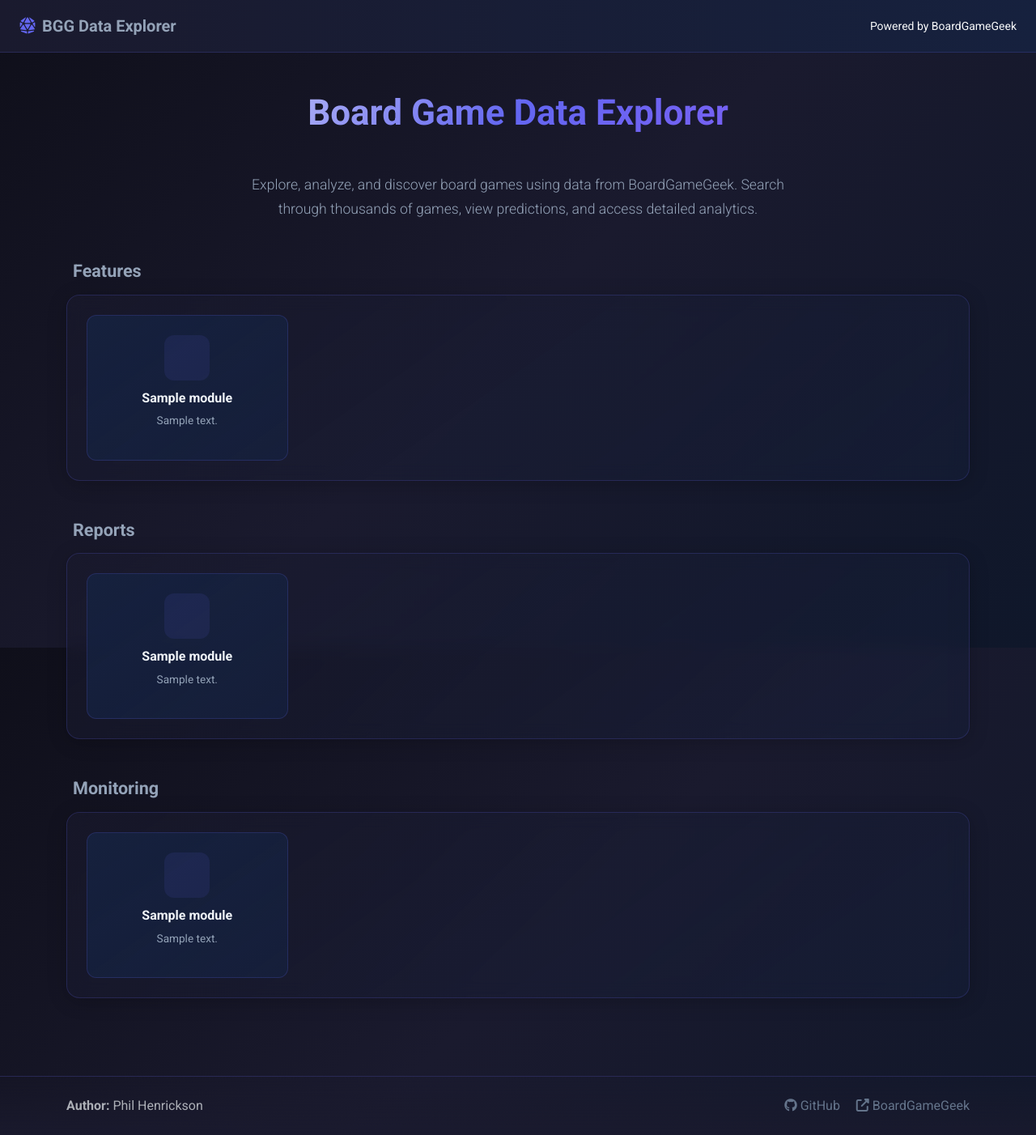
After one commit to phenrickson/bgg-dash-viewer, a Flask app: template src/templates/landing.html in a window 1280 px wide. The commit adds this page. Shown: the whole page at 81% size. Run offline with Flask 3, Linux system fonts and the light colour scheme; the template is opened without the code that fills it: most values are stand-ins (such as "Sample title", 1, 10 or a date in 2020).

Commit message:
adding flask landing page. fixes to look and feel

```diff
--- a/src/app.py
+++ b/src/app.py
@@ -10,6 +10,7 @@ from flask_caching import Cache
 
 from .config import get_app_config
 from .theme import VIZRO_BOOTSTRAP
+from .landing import landing_bp
 
 # Configure logging
 logging.basicConfig(
@@ -22,6 +23,7 @@ logger = logging.getLogger(__name__)
 app_config = get_app_config()
 
 # Initialize Dash app with Vizro Bootstrap theme
+# Mount Dash at /app/ so Flask can serve the landing page at /
 app = dash.Dash(
     __name__,
     external_stylesheets=[VIZRO_BOOTSTRAP, dbc.icons.FONT_AWESOME],
@@ -29,6 +31,7 @@ app = dash.Dash(
         {"name": "viewport", "content": "width=device-width, initial-scale=1"},
     ],
     suppress_callback_exceptions=True,
+    url_base_pathname="/app/",
 )
 
 # Add clientside callback to set dark mode by default
@@ -47,7 +50,7 @@ app.clientside_callback(
 app.clientside_callback(
     """
     function(pathname) {
-        if (pathname === "/game-search") {
+        if (pathname === "/app/game-search") {
             return "load";
         }
         return "init";
@@ -69,6 +72,24 @@ cache = Cache(
         "CACHE_DEFAULT_TIMEOUT": app_config["cache_timeout"],
     },
 )
+
+# Register Flask landing page blueprint
+app.server.register_blueprint(landing_bp)
+
+
+# Serve Flask landing page at root instead of Dash
+@app.server.route("/")
+def index():
+    """Serve the landing page."""
+    from flask import render_template
+    from .landing import FEATURES, REPORTS, MONITORING
+
+    return render_template(
+        "landing.html",
+        features=FEATURES,
+        reports=REPORTS,
+        monitoring=MONITORING,
+    )
 
 # Define app layout with URL routing
 app.layout = html.Div(
@@ -104,15 +125,16 @@ def display_page(pathname: str) -> Any:
 
     logger.info(f"Routing to: {pathname}")
 
-    if pathname == "/game-search":
+    # Routes are now under /app/ prefix
+    if pathname == "/app/game-search":
         return create_game_search_layout()
-    elif pathname == "/dashboard":
+    elif pathname == "/app/dashboard":
         return create_dashboard_layout()
-    elif pathname == "/new-games":
+    elif pathname == "/app/new-games":
         return create_new_games_layout()
-    elif pathname == "/upcoming-predictions":
+    elif pathname == "/app/upcoming-predictions":
         return create_upcoming_predictions_layout()
-    elif pathname and pathname.startswith("/game/"):
+    elif pathname and pathname.startswith("/app/game/"):
         try:
             game_id = int(pathname.split("/")[-1])
             return create_game_details_layout(game_id)
@@ -125,7 +147,8 @@ def display_page(pathname: str) -> Any:
                 ]
             )
     else:
-        return create_home_layout()
+        # Default to game search as the main Dash page
+        return create_game_search_layout()
 
 
 # Import and register callbacks when module is loaded
--- a/src/layouts/new_games.py
+++ b/src/layouts/new_games.py
@@ -74,7 +74,8 @@ def create_new_games_layout() -> html.Div:
                     # Results container
                     html.Div(id="new-games-results-container"),
                 ],
-                className="mb-5",
+                fluid=True,
+                className="py-4 px-4",
             ),
             create_footer(),
         ],
--- /dev/null
+++ b/src/static/landing.css
@@ -0,0 +1,318 @@
+/* Landing Page Styles - Board Game Data Explorer */
+
+/* ==========================================================================
+   Base Styles
+   ========================================================================== */
+
+:root {
+    --bg-primary: #0f0f1a;
+    --bg-secondary: #1a1a2e;
+    --bg-card: #16213e;
+    --bg-card-hover: #1f2b47;
+    --border-color: rgba(99, 102, 241, 0.2);
+    --border-hover: rgba(99, 102, 241, 0.4);
+    --text-primary: #f1f5f9;
+    --text-secondary: #94a3b8;
+    --text-muted: #64748b;
+    --accent-primary: #6366f1;
+    --accent-secondary: #8b5cf6;
+    --accent-glow: rgba(99, 102, 241, 0.15);
+}
+
+* {
+    box-sizing: border-box;
+}
+
+body {
+    font-family: 'Roboto', -apple-system, BlinkMacSystemFont, 'Segoe UI', sans-serif;
+    background: linear-gradient(135deg, var(--bg-primary) 0%, #1a1a2e 50%, #0f172a 100%);
+    background-attachment: fixed;
+    color: var(--text-primary);
+    min-height: 100vh;
+    display: flex;
+    flex-direction: column;
+    margin: 0;
+}
+
+/* ==========================================================================
+   Header / Navbar
+   ========================================================================== */
+
+.navbar {
+    background: linear-gradient(90deg, #1a1a2e 0%, #16213e 100%);
+    border-bottom: 1px solid rgba(99, 102, 241, 0.2);
+    padding: 0.75rem 0;
+}
+
+.navbar-brand {
+    font-weight: 700;
+    font-size: 1.25rem;
+    color: var(--text-secondary) !important;
+    transition: all 0.2s ease;
+}
+
+.navbar-brand:hover {
+    color: var(--text-primary) !important;
+}
+
+.navbar-brand i {
+    color: #6366f1 !important;
+}
+
+/* ==========================================================================
+   Main Content
+   ========================================================================== */
+
+main {
+    flex: 1;
+}
+
+h1 {
+    font-weight: 700;
+    font-size: 2.75rem;
+    background: linear-gradient(135deg, var(--text-primary) 0%, var(--accent-primary) 50%, var(--accent-secondary) 100%);
+    -webkit-background-clip: text;
+    -webkit-text-fill-color: transparent;
+    background-clip: text;
+}
+
+.about-section .lead {
+    color: var(--text-secondary);
+    max-width: 700px;
+    margin: 0 auto;
+    font-size: 1.1rem;
+    line-height: 1.7;
+}
+
+/* ==========================================================================
+   Section Containers
+   ========================================================================== */
+
+.module-section {
+    margin-bottom: 2.5rem;
+}
+
+.section-title {
+    font-size: 1.35rem;
+    font-weight: 600;
+    color: var(--text-secondary);
+    margin-bottom: 1rem;
+    padding-left: 0.5rem;
+}
+
+.section-container {
+    background: linear-gradient(145deg, rgba(26, 26, 46, 0.6) 0%, rgba(22, 33, 62, 0.4) 100%);
+    border: 1px solid var(--border-color);
+    border-radius: 16px;
+    padding: 1.5rem;
+    backdrop-filter: blur(10px);
+    box-shadow: 0 4px 24px rgba(0, 0, 0, 0.2);
+}
+
+/* ==========================================================================
+   Module Cards
+   ========================================================================== */
+
+.module-card-link {
+    text-decoration: none;
+    display: block;
+    height: 100%;
+}
+
+.module-card-link.disabled {
+    cursor: default;
+}
+
+.module-card {
+    background: linear-gradient(145deg, var(--bg-card) 0%, rgba(22, 33, 62, 0.8) 100%);
+    border: 1px solid var(--border-color);
+    border-radius: 12px;
+    padding: 1.5rem 1rem;
+    text-align: center;
+    height: 100%;
+    min-height: 180px;
+    transition: all 0.3s cubic-bezier(0.4, 0, 0.2, 1);
+    position: relative;
+    display: flex;
+    flex-direction: column;
+    align-items: center;
+    overflow: hidden;
+}
+
+.module-card::before {
+    content: '';
+    position: absolute;
+    top: 0;
+    left: 0;
+    right: 0;
+    height: 2px;
+    background: linear-gradient(90deg, transparent, var(--accent-primary), transparent);
+    opacity: 0;
+    transition: opacity 0.3s ease;
+}
+
+.module-card:hover {
+    transform: translateY(-4px);
+    border-color: var(--border-hover);
+    box-shadow: 0 12px 40px rgba(99, 102, 241, 0.15), 0 4px 12px rgba(0, 0, 0, 0.3);
+    background: linear-gradient(145deg, var(--bg-card-hover) 0%, rgba(31, 43, 71, 0.9) 100%);
+}
+
+.module-card:hover::before {
+    opacity: 1;
+}
+
+.module-card.coming-soon {
+    opacity: 0.5;
+}
+
+.module-card.coming-soon:hover {
+    transform: none;
+    box-shadow: none;
+    border-color: var(--border-color);
+    background: linear-gradient(145deg, var(--bg-card) 0%, rgba(22, 33, 62, 0.8) 100%);
+}
+
+.module-card.coming-soon:hover::before {
+    opacity: 0;
+}
+
+/* Module Icon */
+.module-icon {
+    font-size: 1.75rem;
+    margin-bottom: 0.75rem;
+    width: 56px;
+    height: 56px;
+    display: flex;
+    align-items: center;
+    justify-content: center;
+    background: rgba(99, 102, 241, 0.1);
+    border-radius: 12px;
+    transition: all 0.3s ease;
+}
+
+.module-card:hover .module-icon {
+    transform: scale(1.05);
+    background: rgba(99, 102, 241, 0.15);
+}
+
+/* Module Title */
+.module-title {
+    font-size: 1rem;
+    font-weight: 600;
+    color: var(--text-primary);
+    margin-bottom: 0.5rem;
+    transition: color 0.2s ease;
+}
+
+.module-card:hover .module-title {
+    color: #fff;
+}
+
+/* Module Description */
+.module-description {
+    font-size: 0.85rem;
+    color: var(--text-secondary);
+    margin-bottom: 0;
+    line-height: 1.5;
+    flex-grow: 1;
+}
+
+/* Coming Soon Badge */
+.coming-soon-badge {
+    position: absolute;
+    top: 10px;
+    right: 10px;
+    background: linear-gradient(135deg, rgba(99, 102, 241, 0.3) 0%, rgba(139, 92, 246, 0.3) 100%);
+    color: #c4b5fd;
+    font-size: 0.6rem;
+    font-weight: 600;
+    padding: 0.25rem 0.5rem;
+    border-radius: 6px;
+    text-transform: uppercase;
+    letter-spacing: 0.5px;
+    border: 1px solid rgba(139, 92, 246, 0.3);
+}
+
+/* ==========================================================================
+   Icon Colors (matching the example)
+   ========================================================================== */
+
+/* Feature colors */
+.icon-orange { color: #f97316; }
+.icon-purple { color: #a855f7; }
+.icon-green { color: #22c55e; }
+.icon-blue { color: #3b82f6; }
+
+/* Report colors */
+.icon-red { color: #ef4444; }
+.icon-cyan { color: #06b6d4; }
+.icon-pink { color: #ec4899; }
+.icon-yellow { color: #eab308; }
+
+/* Monitoring colors */
+.icon-teal { color: #14b8a6; }
+.icon-indigo { color: #6366f1; }
+
+/* ==========================================================================
+   Footer
+   ========================================================================== */
+
+.footer {
+    background: linear-gradient(180deg, transparent 0%, rgba(26, 26, 46, 0.8) 100%);
+    border-top: 1px solid var(--border-color);
+    margin-top: auto;
+}
+
+.footer a {
+    text-decoration: none;
+    transition: all 0.2s ease;
+    color: var(--text-muted) !important;
+}
+
+.footer a:hover {
+    color: var(--accent-primary) !important;
+}
+
+/* ==========================================================================
+   Responsive Adjustments
+   ========================================================================== */
+
+@media (max-width: 768px) {
+    h1 {
+        font-size: 2rem;
+    }
+
+    .section-title {
+        font-size: 1.25rem;
+    }
+
+    .section-container {
+        padding: 1rem;
+    }
+
+    .module-card {
+        min-height: 160px;
+        padding: 1.25rem 0.75rem;
+    }
+
+    .module-icon {
+        font-size: 1.5rem;
+        width: 40px;
+        height: 40px;
+    }
+}
+
+@media (max-width: 576px) {
+    h1 {
+        font-size: 1.75rem;
+    }
+
+    .about-section .lead {
+        font-size: 1rem;
+    }
+
+    .module-card {
+        min-height: 140px;
+    }
+}
--- /dev/null
+++ b/src/templates/landing.html
@@ -0,0 +1,168 @@
+<!DOCTYPE html>
+<html lang="en" data-bs-theme="dark">
+<head>
+    <meta charset="UTF-8">
+    <meta name="viewport" content="width=device-width, initial-scale=1.0">
+    <title>Board Game Data Explorer</title>
+    <!-- Bootstrap 5 CSS -->
+    <link href="https://cdn.jsdelivr.net/npm/bootstrap@5.3.2/dist/css/bootstrap.min.css" rel="stylesheet">
+    <!-- Font Awesome -->
+    <link href="https://cdnjs.cloudflare.com/ajax/libs/font-awesome/6.5.1/css/all.min.css" rel="stylesheet">
+    <!-- Google Fonts -->
+    <link href="https://fonts.googleapis.com/css2?family=Roboto:wght@300;400;500;700&display=swap" rel="stylesheet">
+    <!-- Custom Landing Page Styles -->
+    <link href="{{ url_for('landing.static', filename='landing.css') }}" rel="stylesheet">
+</head>
+<body>
+    <!-- Header -->
+    <nav class="navbar navbar-dark">
+        <div class="container-fluid px-4">
+            <a class="navbar-brand" href="/">
+                <i class="fas fa-dice-d20 me-2"></i>BGG Data Explorer
+            </a>
+            <div class="d-flex align-items-center">
+                <a href="https://boardgamegeek.com" target="_blank" class="text-light text-decoration-none">
+                    <small>Powered by BoardGameGeek</small>
+                </a>
+            </div>
+        </div>
+    </nav>
+
+    <!-- Main Content -->
+    <main class="container py-5">
+        <!-- Page Title -->
+        <h1 class="text-center mb-5">Board Game Data Explorer</h1>
+
+        <!-- About Section -->
+        <div class="about-section text-center mb-5">
+            <p class="lead">
+                Explore, analyze, and discover board games using data from BoardGameGeek.
+                Search through thousands of games, view predictions, and access detailed analytics.
+            </p>
+        </div>
+
+        <!-- Features Section -->
+        <section class="module-section mb-5">
+            <h2 class="section-title">Features</h2>
+            <div class="section-container">
+                <div class="row g-4">
+                    {% for module in features %}
+                    <div class="col-12 col-sm-6 col-lg-3">
+                        {% if module.route %}
+                        <a href="{{ module.route }}" class="module-card-link">
+                        {% else %}
+                        <div class="module-card-link disabled">
+                        {% endif %}
+                            <div class="module-card {% if not module.route %}coming-soon{% endif %}">
+                                <div class="module-icon" style="color: {{ module.color }}">
+                                    <i class="{{ module.icon }}"></i>
+                                </div>
+                                <h5 class="module-title">{{ module.title }}</h5>
+                                <p class="module-description">{{ module.description }}</p>
+                                {% if not module.route %}
+                                <span class="coming-soon-badge">Coming Soon</span>
+                                {% endif %}
+                            </div>
+                        {% if module.route %}
+                        </a>
+                        {% else %}
+                        </div>
+                        {% endif %}
+                    </div>
+                    {% endfor %}
+                </div>
+            </div>
+        </section>
+
+        <!-- Reports Section -->
+        <section class="module-section mb-5">
+            <h2 class="section-title">Reports</h2>
+            <div class="section-container">
+                <div class="row g-4">
+                    {% for module in reports %}
+                    <div class="col-12 col-sm-6 col-lg-3">
+                        {% if module.route %}
+                        <a href="{{ module.route }}" class="module-card-link">
+                        {% else %}
+                        <div class="module-card-link disabled">
+                        {% endif %}
+                            <div class="module-card {% if not module.route %}coming-soon{% endif %}">
+                                <div class="module-icon" style="color: {{ module.color }}">
+                                    <i class="{{ module.icon }}"></i>
+                                </div>
+                                <h5 class="module-title">{{ module.title }}</h5>
+                                <p class="module-description">{{ module.description }}</p>
+                                {% if not module.route %}
+                                <span class="coming-soon-badge">Coming Soon</span>
+                                {% endif %}
+                            </div>
+                        {% if module.route %}
+                        </a>
+                        {% else %}
+                        </div>
+                        {% endif %}
+                    </div>
+                    {% endfor %}
+                </div>
+            </div>
+        </section>
+
+        <!-- Monitoring Section -->
+        <section class="module-section mb-5">
+            <h2 class="section-title">Monitoring</h2>
+            <div class="section-container">
+                <div class="row g-4">
+                    {% for module in monitoring %}
+                    <div class="col-12 col-sm-6 col-lg-3">
+                        {% if module.route %}
+                        <a href="{{ module.route }}" class="module-card-link">
+                        {% else %}
+                        <div class="module-card-link disabled">
+                        {% endif %}
+                            <div class="module-card {% if not module.route %}coming-soon{% endif %}">
+                                <div class="module-icon" style="color: {{ module.color }}">
+                                    <i class="{{ module.icon }}"></i>
+                                </div>
+                                <h5 class="module-title">{{ module.title }}</h5>
+                                <p class="module-description">{{ module.description }}</p>
+                                {% if not module.route %}
+                                <span class="coming-soon-badge">Coming Soon</span>
+                                {% endif %}
+                            </div>
+                        {% if module.route %}
+                        </a>
+                        {% else %}
+                        </div>
+                        {% endif %}
+                    </div>
+                    {% endfor %}
+                </div>
+            </div>
+        </section>
+    </main>
+
+    <!-- Footer -->
+    <footer class="footer mt-auto py-4">
+        <div class="container">
+            <div class="row">
+                <div class="col-md-6">
+                    <p class="mb-0 text-muted">
+                        <strong>Author:</strong> Phil Henrickson
+                    </p>
+                </div>
+                <div class="col-md-6 text-md-end">
+                    <a href="https://github.com/phenrickson" target="_blank" class="text-muted me-3">
+                        <i class="fab fa-github"></i> GitHub
+                    </a>
+                    <a href="https://boardgamegeek.com" target="_blank" class="text-muted">
+                        <i class="fas fa-external-link-alt"></i> BoardGameGeek
+                    </a>
+                </div>
+            </div>
+        </div>
+    </footer>
+
+    <!-- Bootstrap JS (optional, for interactive components) -->
+    <script src="https://cdn.jsdelivr.net/npm/bootstrap@5.3.2/dist/js/bootstrap.bundle.min.js"></script>
+</body>
+</html>
```
Also changed, not shown: src/assets/styles.css (+30 -2 lines), src/callbacks/new_games_callbacks.py (+24 -8 lines), src/components/header.py (+5 -5 lines), src/landing.py (added, +111 -0 lines).
